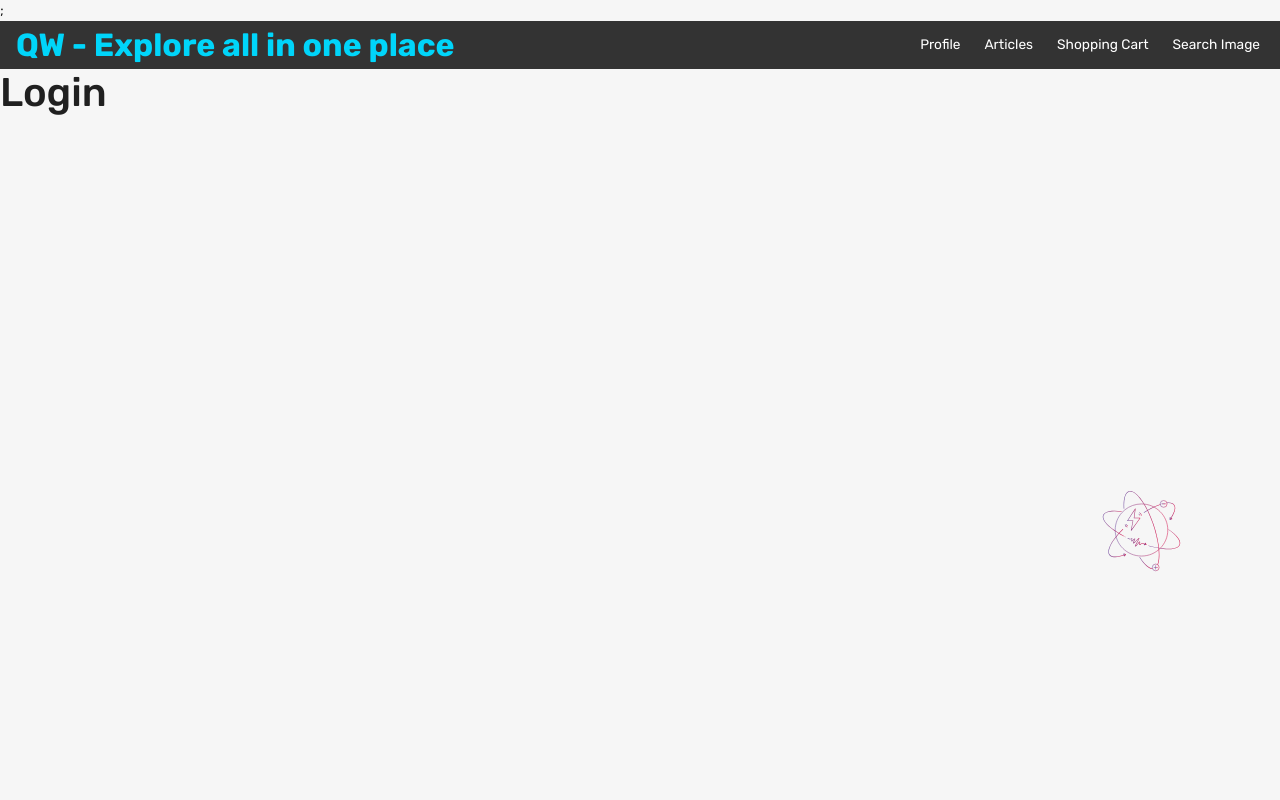
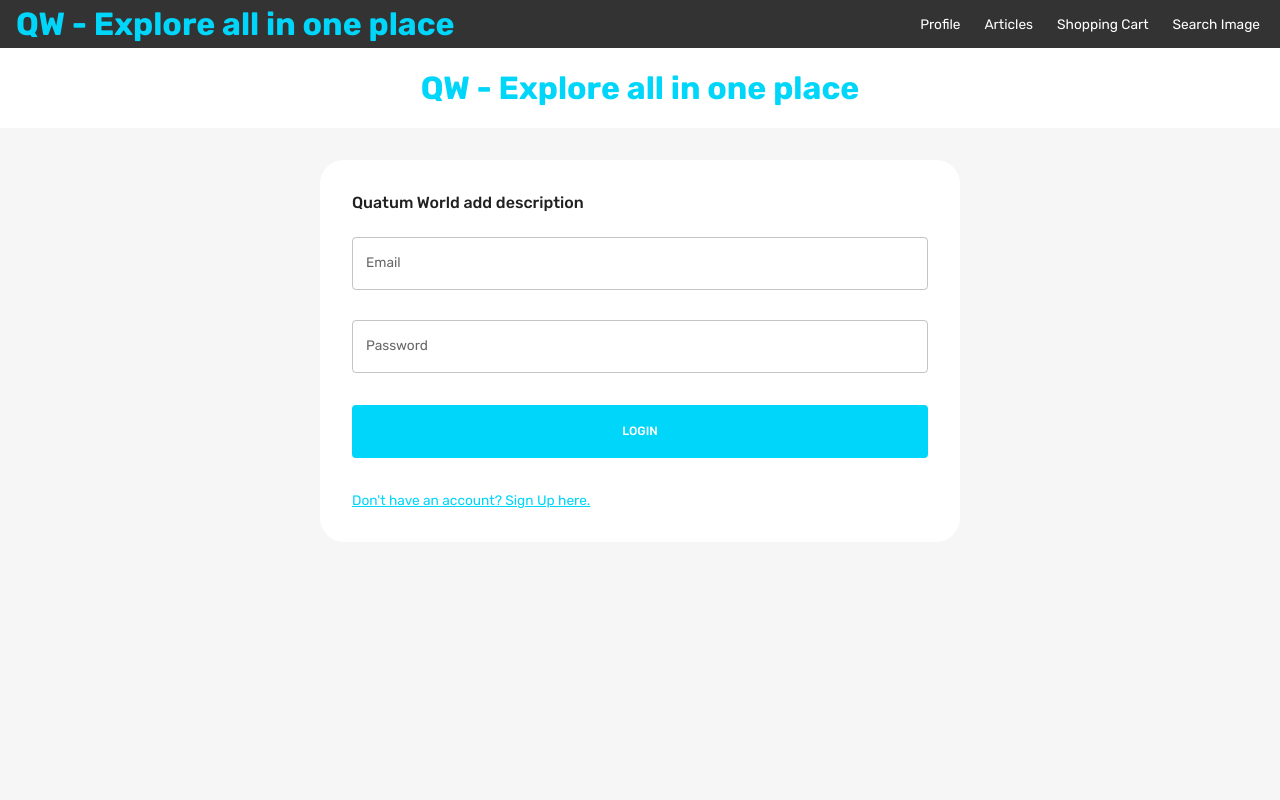
Before and after one commit to pravdo/Quantum-world, a React (Create React App) app in the folder frontend/: page /login in a window 1280 px wide. Shown: the top 800 px of the page. Built offline with nearby package versions, Linux system fonts and the light colour scheme; no server answers.

Commit message:
Form setup

```diff
--- a/frontend/src/App.jsx
+++ b/frontend/src/App.jsx
@@ -7,7 +7,7 @@
 
 import { themeSettings } from 'theme';
 
-import Header from './components/Header';
+// import Header from './components/Header';
 import ImagesGallery from './components/ImagesGallery';
 import Navbar from './components/Navbar/Navbar';
 import Home from './pages/Home/Home';
@@ -25,10 +25,11 @@
   return (
     <div>
       <ThemeProvider theme={theme}>
-        <CssBaseline></CssBaseline>;{/* <Header title="Quantum World" /> */}
+        <CssBaseline></CssBaseline>
+        {/* <Header title="Quantum World" /> */}
         <Navbar />
         <Routes>
-          <Route path="/" element={<Home />} />
+          <Route path="/home" element={<Home />} />
           <Route path="/login" element={<Login />} />
           <Route path="/register" element={<Register />} />
           <Route path="/profile/:userId" element={<Profile />} />
--- a/frontend/src/components/Header.jsx
+++ b/frontend/src/components/Header.jsx
@@ -8,7 +8,6 @@
   MenuItem,
   FormControl,
   useTheme,
-  useMedi,
   useMediaQuery,
 } from '@mui/material';
 import {
@@ -21,33 +20,30 @@
   Menu,
   Close,
 } from '@mui/icons-material';
-import { useDispatch, useSelector } from 'react-redux';
+import { useDispatch } from 'react-redux';
 import { setMode, setLogout } from 'state';
-import { useNavigate } from 'react-router-dom';
 import FlexBetween from './FlexBeteen';
 
-import { Navbar } from 'react-bootstrap';
-import CustomLink from './CustomLink';
+// import { Navbar } from 'react-bootstrap';
+// import CustomLink from './CustomLink';
 import './Header.css';
 import { ReactComponent as Logo } from '../images/textLogo.svg';
 import { ReactComponent as MainLogo } from '../images/main-logo.svg';
 
-const navbarStyle = {
-  backgroundColor: '#eeeeee',
-};
+// const navbarStyle = {
+//   backgroundColor: '#eeeeee',
+// };
 
 const Header = ({ title }) => {
   const [isMobileMenuToggled, setIsMobileMenuToggled] = useState(false);
   const dispatch = useDispatch();
-  const navigate = useNavigate();
-  const user = useSelector((state) => state.user);
+  // const user = useSelector((state) => state.user);
   const isNonMobileScreens = useMediaQuery('(min-width: 1000px');
 
   const theme = useTheme();
   const neutralLight = theme.palette.neutral.light;
   const dark = theme.palette.neutral.dark;
   const background = theme.palette.background.default;
-  const primaryLight = theme.palette.primary.light;
   const alt = theme.palette.background.alt;
 
   // const fullName = `${user.firstName} ${user.lastName}`;
--- a/frontend/src/components/Navbar/Navbar.jsx
+++ b/frontend/src/components/Navbar/Navbar.jsx
@@ -1,6 +1,6 @@
 import { Typography, useTheme } from '@mui/material';
 
-import { NavLink, useNavigate } from 'react-router-dom';
+import { useNavigate } from 'react-router-dom';
 import CustomLink from '../CustomLink';
 import './Navbar.css';
 
@@ -11,14 +11,11 @@
 
   return (
     <nav className="nav">
-      {/* <NavLink to="/" className="site">
-        QW - Explore all in one place
-      </NavLink> */}
       <Typography
         fontWeight="bold"
         fontSize="clamp(1rem, 2rem, 2.25rem)"
         color="primary"
-        onClick={() => navigate('/')}
+        onClick={() => navigate('/home')}
         sx={{
           '&:hover': {
             color: primaryLight,
--- /dev/null
+++ b/frontend/src/pages/Login/Form.jsx
@@ -0,0 +1,275 @@
+import { useState } from 'react';
+import {
+  Box,
+  Button,
+  TextField,
+  useMediaQuery,
+  Typography,
+  useTheme,
+} from '@mui/material';
+import EditOutlinedIcon from '@mui/icons-material/EditOutlined';
+import { Formik } from 'formik';
+import * as yup from 'yup';
+import { useNavigate } from 'react-router-dom';
+import { useDispatch } from 'react-redux';
+import { setLogin } from 'state';
+import Dropzone from 'react-dropzone';
+import FlexBetween from 'components/FlexBeteen';
+
+const registerSchema = yup.object().shape({
+  firstName: yup.string().required('required'),
+  lastName: yup.string().required('required'),
+  email: yup.string().email('invalid email').required('required'),
+  password: yup.string().required('required'),
+  location: yup.string().required('required'),
+  occupation: yup.string().required('required'),
+  picture: yup.string().required('required'),
+});
+
+const loginSchema = yup.object().shape({
+  email: yup.string().email('invalid email').required('required'),
+  password: yup.string().required('required'),
+});
+
+const initialValuesRegister = {
+  firstName: '',
+  lastName: '',
+  email: '',
+  password: '',
+  location: '',
+  occupation: '',
+  picture: '',
+};
+
+const initialValuesLogin = {
+  email: '',
+  password: '',
+};
+
+const Form = () => {
+  const [pageType, setPageType] = useState('login');
+  const { palette } = useTheme();
+  const dispatch = useDispatch();
+  const navigate = useNavigate();
+  const isNonMobile = useMediaQuery('(min-width:600px)');
+  const isLogin = pageType === 'login';
+  const isRegister = pageType === 'register';
+
+  const register = async (values, onSubmitProps) => {
+    // this allows us to send form info with image
+    const formData = new FormData();
+    for (let value in values) {
+      formData.append(value, values[value]);
+    }
+    formData.append('picturePath', values.picture.name);
+
+    const savedUserResponse = await fetch(
+      'http://localhost:3001/auth/register',
+      {
+        method: 'POST',
+        body: formData,
+      }
+    );
+    const savedUser = await savedUserResponse.json();
+    onSubmitProps.resetForm();
+
+    if (savedUser) {
+      setPageType('login');
+    }
+  };
+
+  const login = async (values, onSubmitProps) => {
+    const loggedInResponse = await fetch('http://localhost:3001/auth/login', {
+      method: 'POST',
+      headers: { 'Content-Type': 'application/json' },
+      body: JSON.stringify(values),
+    });
+    const loggedIn = await loggedInResponse.json();
+    onSubmitProps.resetForm();
+    if (loggedIn) {
+      dispatch(
+        setLogin({
+          user: loggedIn.user,
+          token: loggedIn.token,
+        })
+      );
+      navigate('/home');
+    }
+  };
+
+  const handleFormSubmit = async (values, onSubmitProps) => {
+    if (isLogin) await login(values, onSubmitProps);
+    if (isRegister) await register(values, onSubmitProps);
+  };
+
+  return (
+    <Formik
+      onSubmit={handleFormSubmit}
+      initialValues={isLogin ? initialValuesLogin : initialValuesRegister}
+      validationSchema={isLogin ? loginSchema : registerSchema}
+    >
+      {({
+        values,
+        errors,
+        touched,
+        handleBlur,
+        handleChange,
+        handleSubmit,
+        setFieldValue,
+        resetForm,
+      }) => (
+        <form onSubmit={handleSubmit}>
+          <Box
+            display="grid"
+            gap="30px"
+            gridTemplateColumns="repeat(4, minmax(0, 1fr))"
+            sx={{
+              '& > div': { gridColumn: isNonMobile ? undefined : 'span 4' },
+            }}
+          >
+            {isRegister && (
+              <>
+                <TextField
+                  label="First Name"
+                  onBlur={handleBlur}
+                  onChange={handleChange}
+                  value={values.firstName}
+                  name="firstName"
+                  error={
+                    Boolean(touched.firstName) && Boolean(errors.firstName)
+                  }
+                  helperText={touched.firstName && errors.firstName}
+                  sx={{ gridColumn: 'span 2' }}
+                />
+                <TextField
+                  label="Last Name"
+                  onBlur={handleBlur}
+                  onChange={handleChange}
+                  value={values.lastName}
+                  name="lastName"
+                  error={Boolean(touched.lastName) && Boolean(errors.lastName)}
+                  helperText={touched.lastName && errors.lastName}
+                  sx={{ gridColumn: 'span 2' }}
+                />
+                <TextField
+                  label="Location"
+                  onBlur={handleBlur}
+                  onChange={handleChange}
+                  value={values.location}
+                  name="location"
+                  error={Boolean(touched.location) && Boolean(errors.location)}
+                  helperText={touched.location && errors.location}
+                  sx={{ gridColumn: 'span 4' }}
+                />
+                <TextField
+                  label="Occupation"
+                  onBlur={handleBlur}
+                  onChange={handleChange}
+                  value={values.occupation}
+                  name="occupation"
+                  error={
+                    Boolean(touched.occupation) && Boolean(errors.occupation)
+                  }
+                  helperText={touched.occupation && errors.occupation}
+                  sx={{ gridColumn: 'span 4' }}
+                />
+                <Box
+                  gridColumn="span 4"
+                  border={`1px solid ${palette.neutral.medium}`}
+                  borderRadius="5px"
+                  p="1rem"
+                >
+                  <Dropzone
+                    acceptedFiles=".jpg,.jpeg,.png"
+                    multiple={false}
+                    onDrop={(acceptedFiles) =>
+                      setFieldValue('picture', acceptedFiles[0])
+                    }
+                  >
+                    {({ getRootProps, getInputProps }) => (
+                      <Box
+                        {...getRootProps()}
+                        border={`2px dashed ${palette.primary.main}`}
+                        p="1rem"
+                        sx={{ '&:hover': { cursor: 'pointer' } }}
+                      >
+                        <input {...getInputProps()} />
+                        {!values.picture ? (
+                          <p>Add Picture Here</p>
+                        ) : (
+                          <FlexBetween>
+                            <Typography>{values.picture.name}</Typography>
+                            <EditOutlinedIcon />
+                          </FlexBetween>
+                        )}
+                      </Box>
+                    )}
+                  </Dropzone>
+                </Box>
+              </>
+            )}
+
+            <TextField
+              label="Email"
+              onBlur={handleBlur}
+              onChange={handleChange}
+              value={values.email}
+              name="email"
+              error={Boolean(touched.email) && Boolean(errors.email)}
+              helperText={touched.email && errors.email}
+              sx={{ gridColumn: 'span 4' }}
+            />
+            <TextField
+              label="Password"
+              type="password"
+              onBlur={handleBlur}
+              onChange={handleChange}
+              value={values.password}
+              name="password"
+              error={Boolean(touched.password) && Boolean(errors.password)}
+              helperText={touched.password && errors.password}
+              sx={{ gridColumn: 'span 4' }}
+            />
+          </Box>
+
+          {/* BUTTONS */}
+          <Box>
+            <Button
+              fullWidth
+              type="submit"
+              sx={{
+                m: '2rem 0',
+                p: '1rem',
+                backgroundColor: palette.primary.main,
+                color: palette.background.alt,
+                '&:hover': { color: palette.primary.main },
+              }}
+            >
+              {isLogin ? 'LOGIN' : 'REGISTER'}
+            </Button>
+            <Typography
+              onClick={() => {
+                setPageType(isLogin ? 'register' : 'login');
+                resetForm();
+              }}
+              sx={{
+                textDecoration: 'underline',
+                color: palette.primary.main,
+                '&:hover': {
+                  cursor: 'pointer',
+                  color: palette.primary.light,
+                },
+              }}
+            >
+              {isLogin
+                ? "Don't have an account? Sign Up here."
+                : 'Already have an account? Login here.'}
+            </Typography>
+          </Box>
+        </form>
+      )}
+    </Formik>
+  );
+};
+
+export default Form;
--- a/frontend/src/pages/Login/Login.jsx
+++ b/frontend/src/pages/Login/Login.jsx
@@ -1,5 +1,37 @@
+import { Box, Typography, useTheme, useMediaQuery } from '@mui/material';
+import Form from './Form';
+
 const Login = () => {
-  return <h1>Login</h1>;
+  const theme = useTheme();
+  const isNonMobileScreens = useMediaQuery('(min-width: 1000px');
+
+  return (
+    <Box>
+      <Box
+        width="100%"
+        backgroundColor={theme.palette.background.alt}
+        p="1rem 6%"
+        textAlign="center"
+      >
+        <Typography fontWeight="bold" fontSize="32px" color="primary">
+          QW - Explore all in one place
+        </Typography>
+      </Box>
+
+      <Box
+        width={isNonMobileScreens ? '50%' : '93%'}
+        p="2rem"
+        m="2rem auto"
+        borderRadius="1.5rem"
+        backgroundColor={theme.palette.background.alt}
+      >
+        <Typography fontWeight="500" variant="h5" sx={{ mb: '1.5rem' }}>
+          Quatum World add description
+        </Typography>
+        <Form />
+      </Box>
+    </Box>
+  );
 };
 
 export default Login;
```
